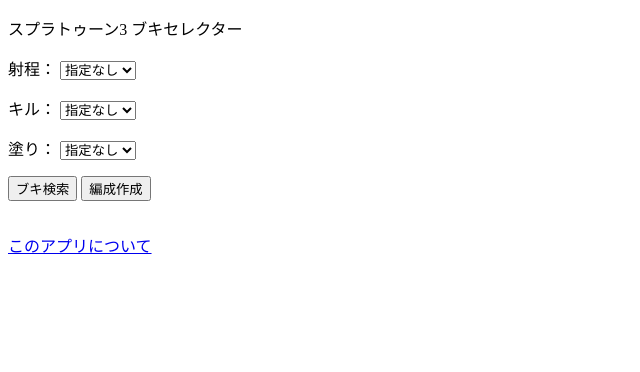
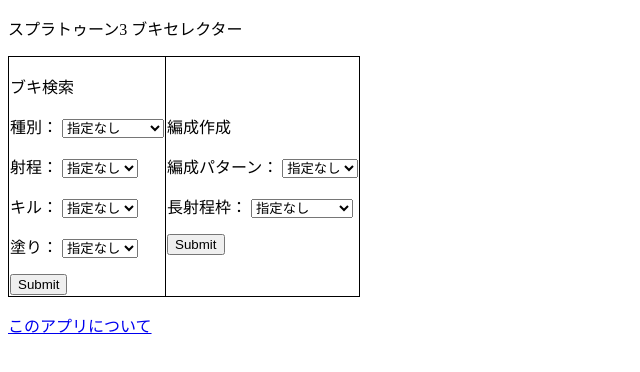
Before and after one commit to 123yoshidandy/weapon-selector, a plain HTML site: page index.html in a window 1280 px wide. Shown: the whole page, without its empty margins (0-640 px from the left). Drawn offline with Linux system fonts and the light colour scheme.

Commit message:
ブキカテゴリ選択機能を追加／編成作成機能のアルゴリズムを刷新

```diff
--- a/index.html
+++ b/index.html
@@ -9,6 +9,28 @@
 
 <body>
     <p>スプラトゥーン3 ブキセレクター</p>
+
+    <table>
+        <tr>
+            <td>
+                <p>ブキ検索</p>
+                <p>種別：
+                    <select id="category" name="category">
+                        <option value="-1">指定なし</option>
+                        <option value="シューター">シューター</option>
+                        <option value="マニューバー">マニューバー</option>
+                        <option value="ブラスター">ブラスター</option>
+                        <option value="フデ">フデ</option>
+                        <option value="ローラー">ローラー</option>
+                        <option value="スロッシャー">スロッシャー</option>
+                        <option value="ワイパー">ワイパー</option>
+                        <option value="シェルター">シェルター</option>
+                        <option value="スピナー">スピナー</option>
+                        <option value="チャージャー">チャージャー</option>
+                        <option value="ストリンガー">ストリンガー</option>
+                    </select>
+                </p>
+
                 <p>射程：
                     <select id="range" name="range">
                         <option value="-1">指定なし</option>
@@ -36,10 +58,37 @@
                     </select>
                 </p>
 
-    <p>
-        <input type="submit" value="ブキ検索" onclick="onSearchButton();" />
-        <input type="submit" value="編成作成" onclick="onCreateButton();" />
+                <input type="submit" onclick="onSearchButton();" />
+
+            </td>
+            <td>
+                <p>編成作成</p>
+
+                <p>編成パターン：
+                    <select id="pattern" name="pattern">
+                        <option value="-1">指定なし</option>
+                        <option value="3221">長中中短</option>
+                        <option value="3211">長中短短</option>
+                        <option value="2221">中中中短</option>
+                        <option value="2211">中中短短</option>
+                    </select>
                 </p>
+
+                <p>長射程枠：
+                    <select id="long" name="long">
+                        <option value="-1">指定なし</option>
+                        <option value="シューター">シューター</option>
+                        <option value="スロッシャー">スロッシャー</option>
+                        <option value="スピナー">スピナー</option>
+                        <option value="チャージャー">チャージャー</option>
+                        <option value="ストリンガー">ストリンガー</option>
+                    </select>
+                </p>
+
+                <input type="submit" onclick="onCreateButton();" />
+            </td>
+        </tr>
+    </table>
 
     <table id="result"></table>
 
--- a/main.js
+++ b/main.js
@@ -4,10 +4,13 @@ async function onSearchButton() {
     });
 
     // フォームの入力情報を取得
+    let category = document.getElementById("category").value;
     let range = document.getElementById("range").value;
     let kill = document.getElementById("kill").value;
     let ink = document.getElementById("ink").value;
 
+    console.log("category");
+    console.log(category);
     console.log("range");
     console.log(range);
     console.log("kill");
@@ -17,6 +20,7 @@ async function onSearchButton() {
 
     let tmp = [];
     for (let i = 0; i < weapons.length; i++) {
+        if (category == -1 || weapons[i].category == category) {
             if (range == -1 || weapons[i].range == range) {
                 if (kill == -1 || weapons[i].kill == kill) {
                     if (ink == -1 || weapons[i].ink == ink) {
@@ -25,9 +29,10 @@ async function onSearchButton() {
                 }
             }
         }
+    }
     weapons = tmp;
 
-    arrayShuffle(weapons);
+    // arrayShuffle(weapons);
 
     // 結果表示
     let result = document.getElementById("result");
@@ -80,42 +85,47 @@ async function onCreateButton() {
     });
 
     // フォームの入力情報を取得
-    let range = document.getElementById("range").value;
-    let kill = document.getElementById("kill").value;
-    let ink = document.getElementById("ink").value;
+    let pattern = document.getElementById("pattern").value;
+    let long = document.getElementById("long").value;
 
-    console.log("range");
-    console.log(range);
-    console.log("kill");
-    console.log(kill);
-    console.log("ink");
-    console.log(ink);
+    console.log("pattern");
+    console.log(pattern);
+    console.log("long");
+    console.log(long);
 
-    let team = [weapons[Math.floor(Math.random() * (weapons.length))]];
+    let team = [];
+    for (let i = 0; i < 4; i++) {
+        r = pattern[i];
 
         let tmp = [];
-    for (let i = 0; i < weapons.length; i++) {
-        if (weapons[i].range == 3) {
-            tmp.push(weapons[i]);
+        for (let j = 0; j < weapons.length; j++) {
+
+            // ブキカテゴリ重複チェック
+            if (weapons[j].category != "シューター" && weapons[j].category != "マニューバー") { // シューターおよびマニューバーは重複しても良い
+                let isDuplicated = false;
+                for (let t = 0; t < i; t++) {
+                    if (team[t].category == weapons[j].category) {
+                        isDuplicated = true; // ピック済に同カテゴリのブキがあれば重複フラグを立てる
                     }
                 }
-    team.push(tmp[Math.floor(Math.random() * (tmp.length))]);
-
-    tmp = [];
-    for (let i = 0; i < weapons.length; i++) {
-        if (weapons[i].kill == 3) {
-            tmp.push(weapons[i]);
+                if (isDuplicated) {
+                    continue;
                 }
             }
-    team.push(tmp[Math.floor(Math.random() * (tmp.length))]);
 
-    tmp = [];
-    for (let i = 0; i < weapons.length; i++) {
-        if (weapons[i].ink == 3) {
-            tmp.push(weapons[i]);
+            // ブキの抽出
+            if (weapons[j].range == r) { // 同射程ならば
+                if (pattern[i] != "3") { // 中短射程ならば
+                    tmp.push(weapons[j]);
+                } else { // 長射程ならば
+                    if (long == "-1" || weapons[j].category == long) { // 長射程の指定カテゴリならば
+                        tmp.push(weapons[j]);
                     }
                 }
-    team.push(tmp[Math.floor(Math.random() * (tmp.length))]);
+            }
+        }
+        team.push(tmp[Math.floor(Math.random() * (tmp.length))]); // 候補群からランダムにピック
+    }
 
     // 結果表示
     let result = document.getElementById("result");
```
Also changed, not shown: 1 other file. Lines whose indentation alone changed are shown as unchanged.
